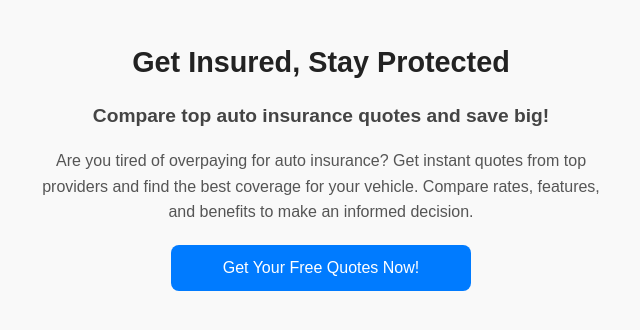
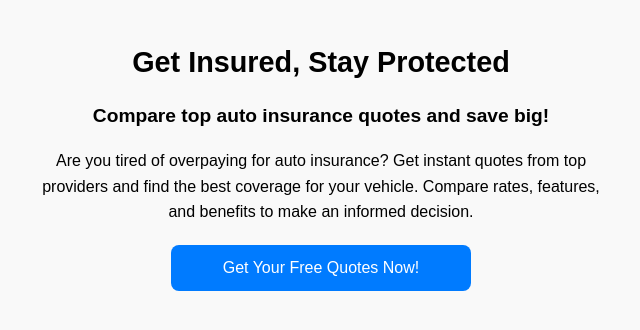
Before and after one commit to richardy68/Insurance-, a plain HTML site: page Index.html in a window 1280 px wide. Shown: the whole page, without its empty margins (319-959 px from the left). Drawn offline with Linux system fonts and the light colour scheme.

Commit message:
Update Index.html

```diff
--- a/Index.html
+++ b/Index.html
@@ -21,18 +21,15 @@
     h1 {
       font-size: 1.8rem;
       margin-bottom: 10px;
-      color: #222;
     }
     h2 {
       font-size: 1.2rem;
       margin-bottom: 15px;
-      color: #444;
     }
     p {
       font-size: 1rem;
       margin-bottom: 20px;
       padding: 0 10px;
-      color: #555;
     }
     a {
       text-decoration: none;
```
